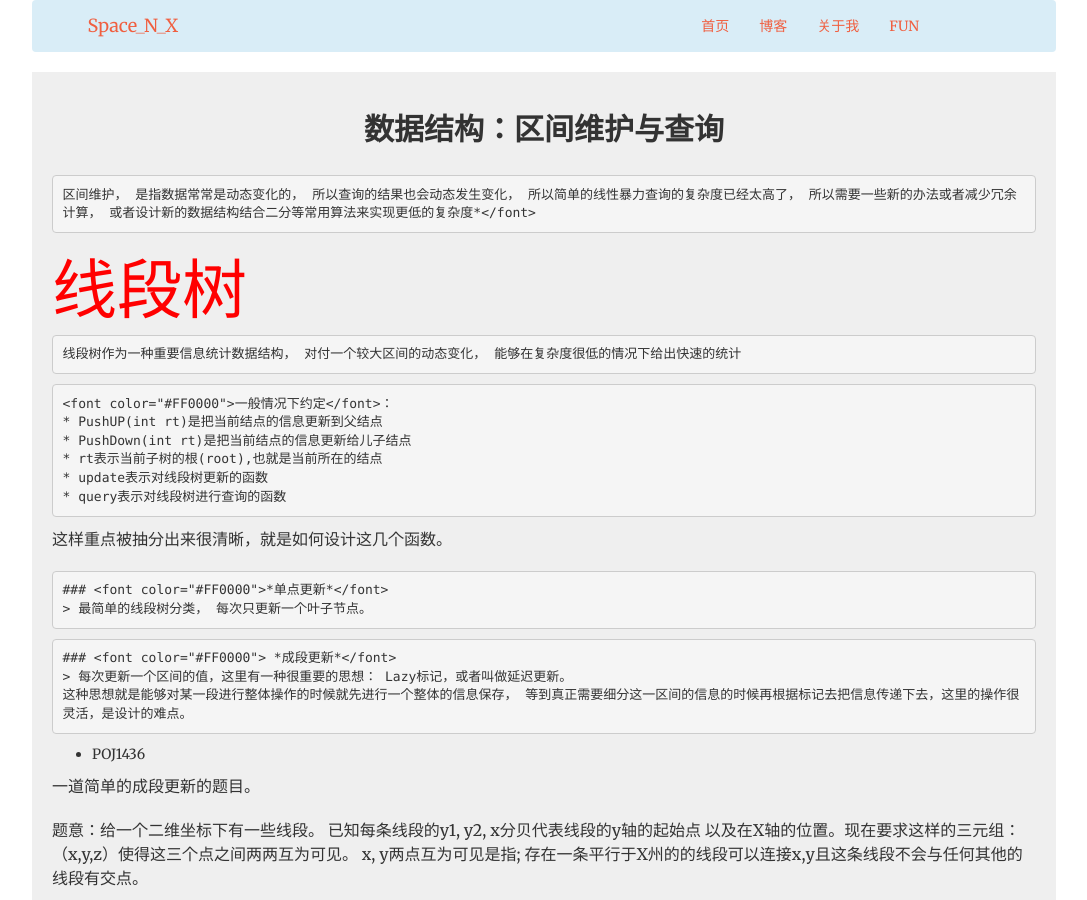
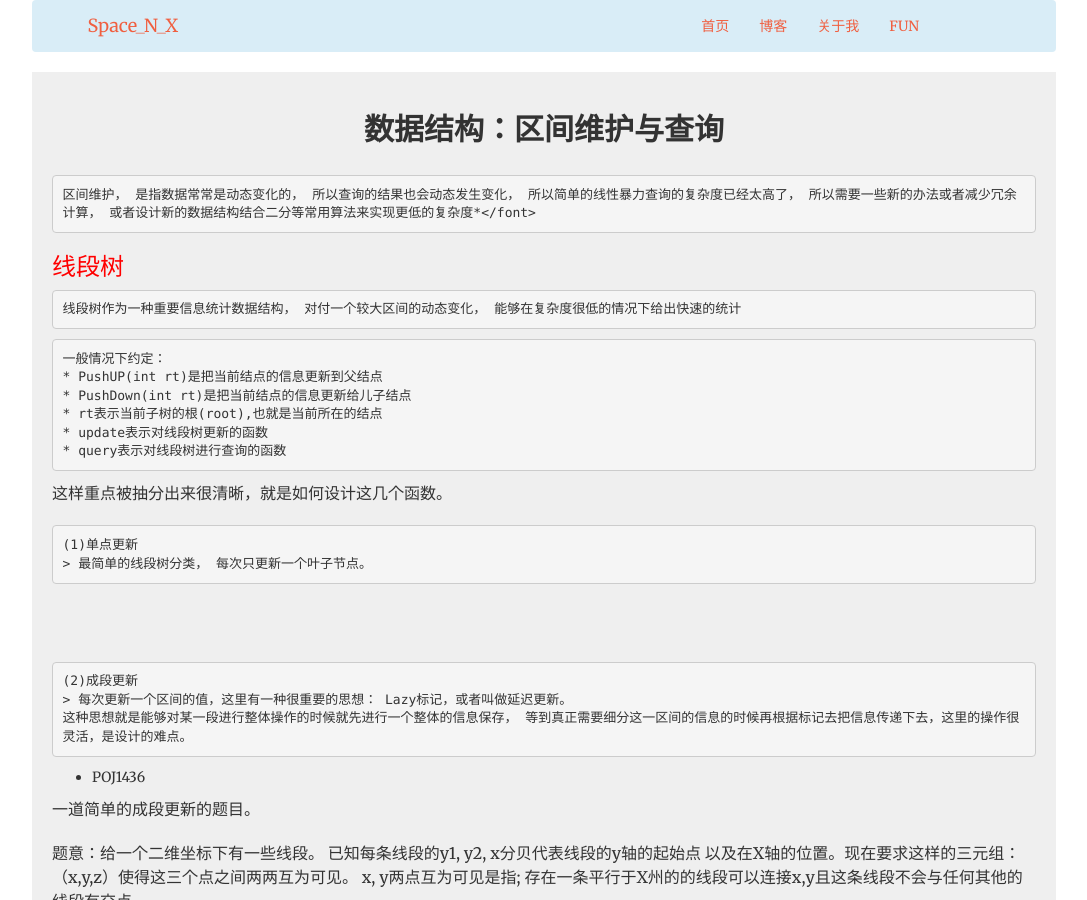
Before and after one commit to tcOops/hololens, a Jekyll site: the page built from _posts/2015-05-12-interval-maintenance-query.md, in a window 1280 px wide and 900 px high. Shown: the whole window, without its empty margins (96-1183 px from the left). Built offline with Jekyll 4.4.1, drawn with Linux system fonts in a browser that asks for light colours; Markdown is read by kramdown in place of the engine named in the settings; comment, search, counter and statistics services are not loaded; some of the changed text lies outside the part shown.

Commit message:
add new post

````diff
--- a/_posts/2015-05-12-interval-maintenance-query.md
+++ b/_posts/2015-05-12-interval-maintenance-query.md
@@ -11,14 +11,14 @@ excerpt: 区间维护， 是指数据常常是动态变化的， 所以查询的
 区间维护， 是指数据常常是动态变化的， 所以查询的结果也会动态发生变化， 所以简单的线性暴力查询的复杂度已经太高了， 所以需要一些新的办法或者减少冗余计算， 或者设计新的数据结构结合二分等常用算法来实现更低的复杂度*</font>
 ```
 
-# <font color="#FF0000"> 线段树</font>
+### <font color="#FF0000"> 线段树</font>
 
 ```
 线段树作为一种重要信息统计数据结构， 对付一个较大区间的动态变化， 能够在复杂度很低的情况下给出快速的统计
 ```
 
 ```
-<font color="#FF0000">一般情况下约定</font>：
+一般情况下约定：
 * PushUP(int rt)是把当前结点的信息更新到父结点
 * PushDown(int rt)是把当前结点的信息更新给儿子结点
 * rt表示当前子树的根(root),也就是当前所在的结点
@@ -29,12 +29,14 @@ excerpt: 区间维护， 是指数据常常是动态变化的， 所以查询的
 这样重点被抽分出来很清晰，就是如何设计这几个函数。
 
 ```
-### <font color="#FF0000">*单点更新*</font>
+(1)单点更新
 > 最简单的线段树分类， 每次只更新一个叶子节点。
 ```
 
+<br><br>
+
 ```
-### <font color="#FF0000"> *成段更新*</font>
+(2)成段更新
 > 每次更新一个区间的值，这里有一种很重要的思想： Lazy标记，或者叫做延迟更新。
 这种思想就是能够对某一段进行整体操作的时候就先进行一个整体的信息保存， 等到真正需要细分这一区间的信息的时候再根据标记去把信息传递下去，这里的操作很灵活，是设计的难点。
 ```
@@ -127,8 +129,6 @@ int main(){
     return 0;
 }
 ```
-<br/>
-
 
 * POJ3225
 
@@ -263,10 +263,11 @@ int main(){
     return 0;
 }
 ```
+
 <br><br>
 
 ```
-### <font color="#FF0000"> *区间合并*</font>
+(3)区间合并
 > 区间合并经常会要求在update的时候， 要向上更新PushUp.
 ```
 
````
